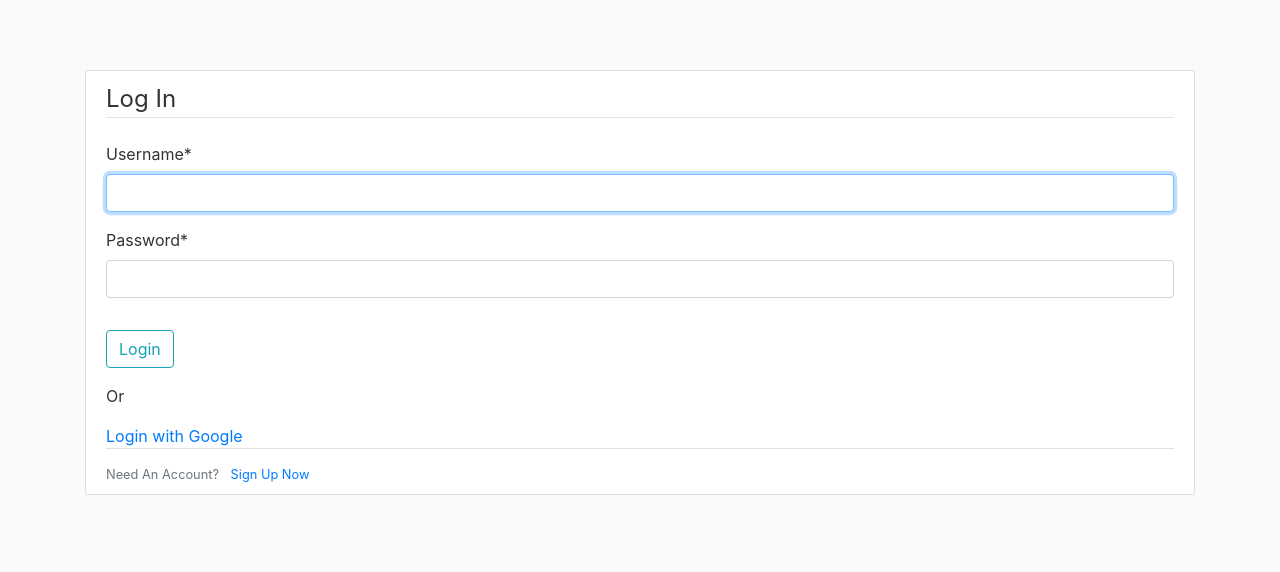
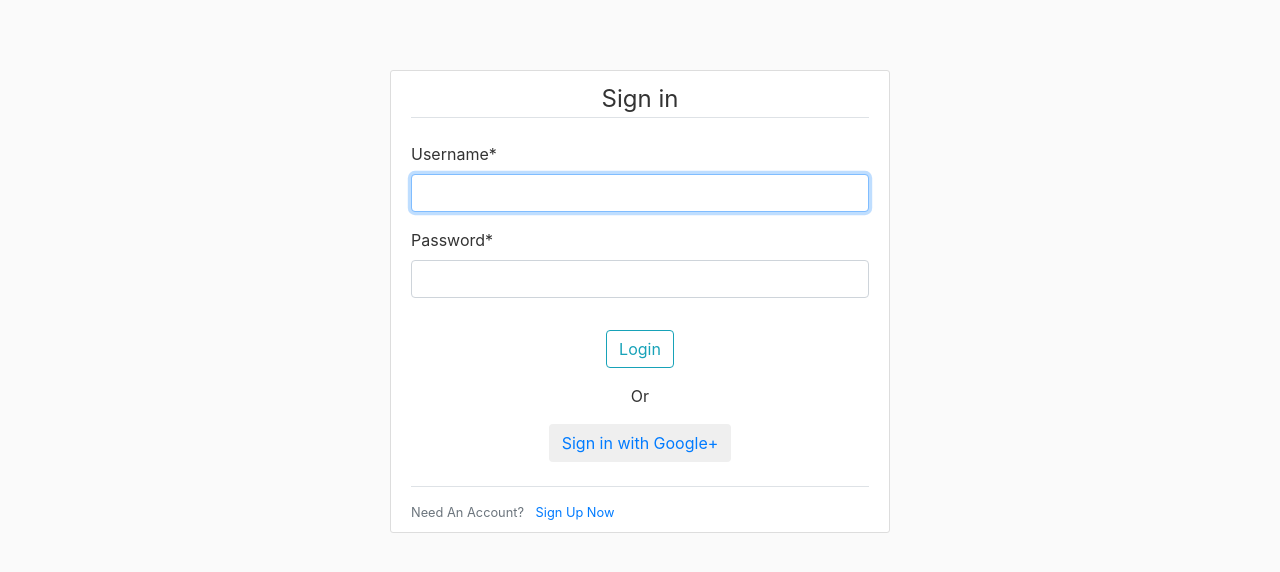
Before and after one commit to rajahks/Trackzilla, a Django app: page /login/ in a window 1280 px wide. Shown: the part 58-630 px from the top of the page. Run offline with Django 3.2, Linux system fonts and the light colour scheme; parts of the project's set-up code (start-up, migrations or seed data) failed here and were passed over; some libraries are stand-ins or nearby versions.

Commit message:
Aligning login form and page

```diff
--- a/apps/Users/templates/Users/login.html
+++ b/apps/Users/templates/Users/login.html
@@ -2,20 +2,25 @@
 {% load crispy_forms_tags %}
 {% block content %}
 <!-- TODO : do we need row and col divs here? -->
-    <div class="content-section">
+<div class="content-section" style="width:500px; margin:0 auto;">
     <form method="POST">
         {% csrf_token %}
         <fieldset class="form-group">
-                <legend class="border-bottom mb-4">Log In</legend>
+            <legend class="border-bottom mb-4" style="text-align: center">Sign in</legend>
             {{ form|crispy }}
         </fieldset>
-            <div class="form-group">
+        <div class="form-group" style="text-align: center">
             <button class="btn btn-outline-info" type="submit">Login</button>
         </div>
     </form>
-        <p> Or</p>
+    <p style="text-align: center"> Or</p>
     <!-- TODO : bring in a nice google sign in button here -->
-        <a href="{% url 'social:begin' 'google-oauth2' %}">Login with Google</a><br>
+    <div class="social-login" style="text-align: center">
+        <button class="btn google-btn social-btn" type="button">
+            <span><i class="fab fa-google-plus-g"></i> <a href="{% url 'social:begin' 'google-oauth2' %}">Sign in with Google+</a></span>
+        </button>
+    </div>
+    <br>
     <div class="border-top pt-3">
         <small class="text-muted">
             Need An Account? <a class="ml-2" href="{% url 'register' %}">Sign Up Now</a>
```
Lines whose indentation alone changed are shown as unchanged.
